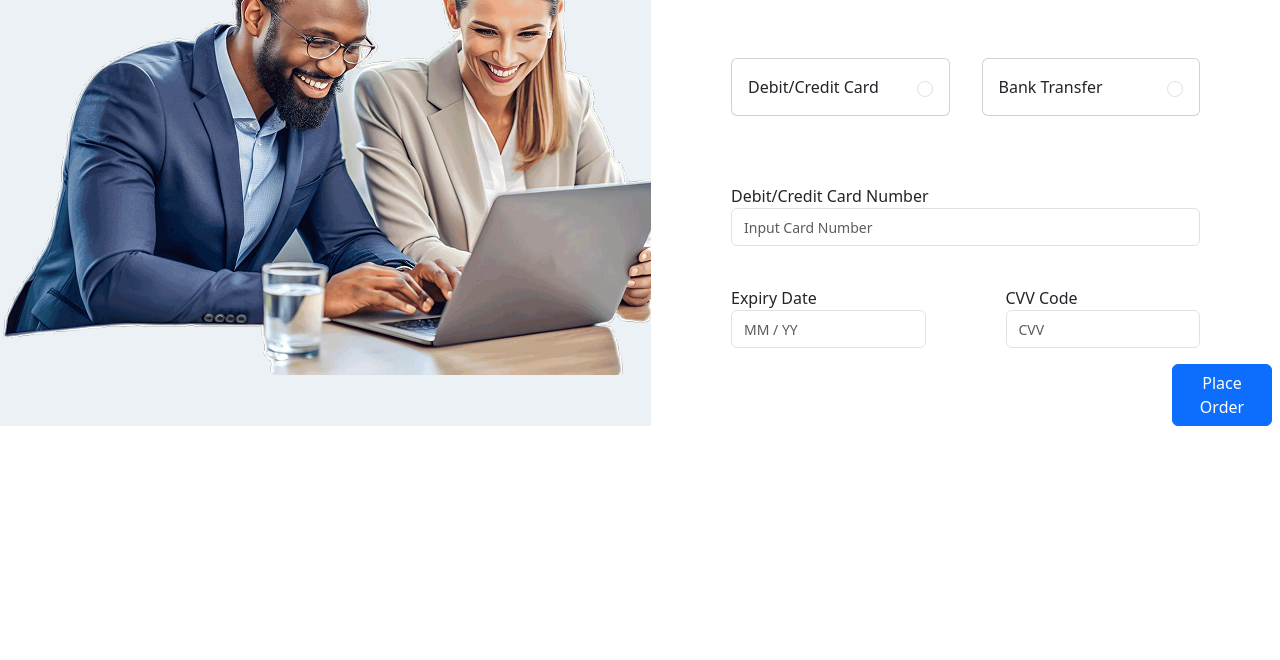
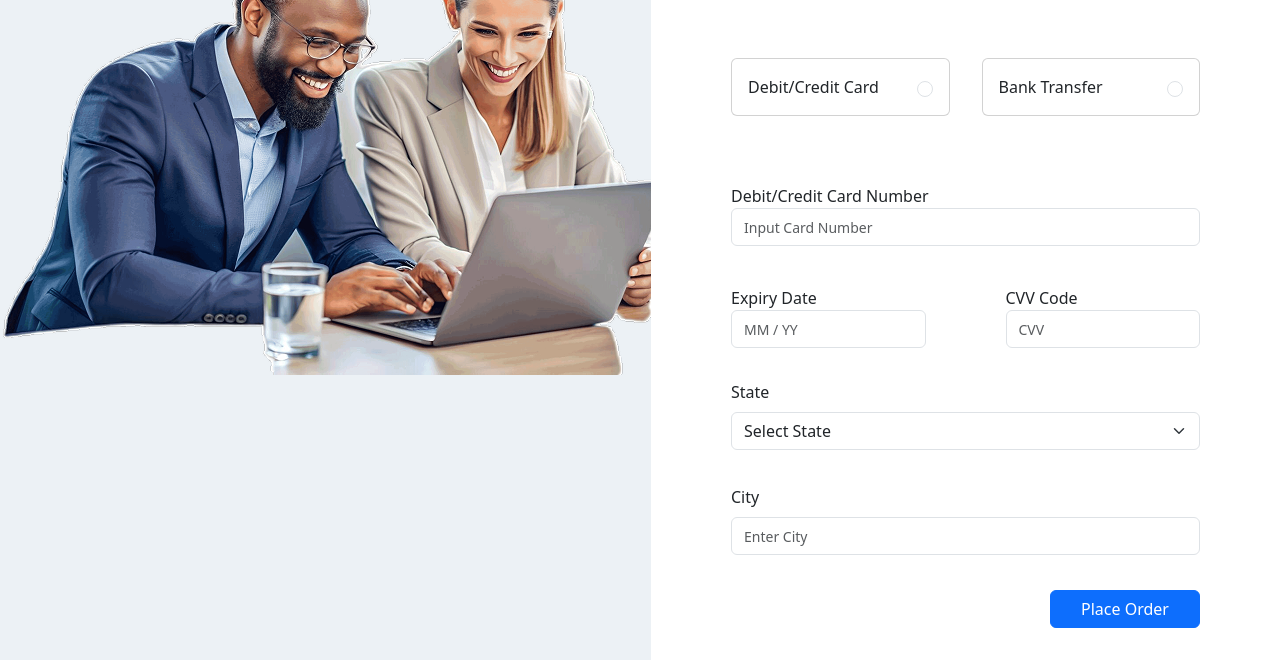
Before and after one commit to Danyyel06/HR-PayHub, a plain HTML site: page payment.html in a window 1280 px wide. Shown: the part 289-949 px from the top of the page. Before the commit the page ends 800 px from the top, so only its background shows below. Drawn offline with nearby package versions, Linux system fonts and the light colour scheme.

Commit message:
Second Commit

```diff
--- a/payment.html
+++ b/payment.html
@@ -74,7 +74,19 @@
   </div>
 </div>
 
-    <button class="btn btn-primary me-2" style="text-align: center; float: right; margin-right: 5rem; width: 100px;">Place Order</button>
+    <div class="pick" style="display:grid;grid-template-columns: auto; padding:1rem 5rem 2rem 5rem;" >
+      <label for="text" style="padding-bottom: 0.5rem;">State</label>
+      <select id="mySelect" class="form-select" aria-label="Default select example">
+  <option selected>Select State</option>
+</select>
+</div>
+       <div class="hidden-input" style="display: grid; grid-template-columns: 1fr; padding: 0rem 5rem 0rem 5rem; margin: 0.2rem 0rem 0.2rem 0rem;">
+  <label for="text" style="padding-bottom: 0.5rem;">City</label>
+    <input type="text" class="form-control" placeholder="Enter City">
+  </div>
+
+
+    <button class="btn btn-primary" style="text-align: center; float: right; margin: 2rem 5rem 2rem 0rem; width: 150px;">Place Order</button>
 
 
 
```
